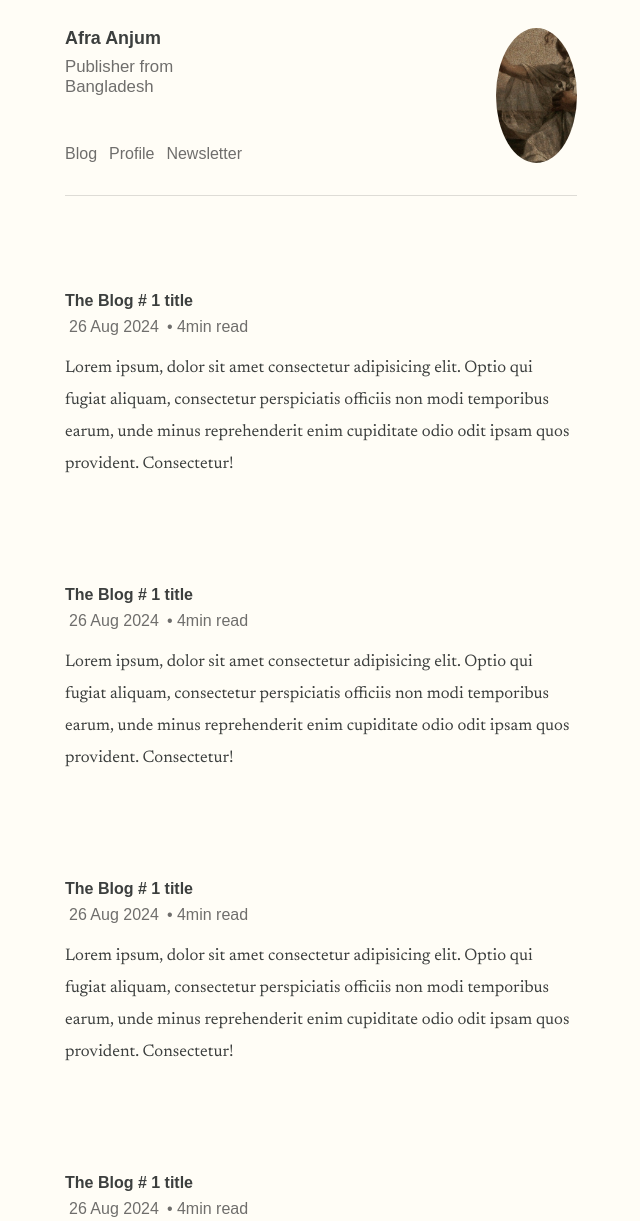
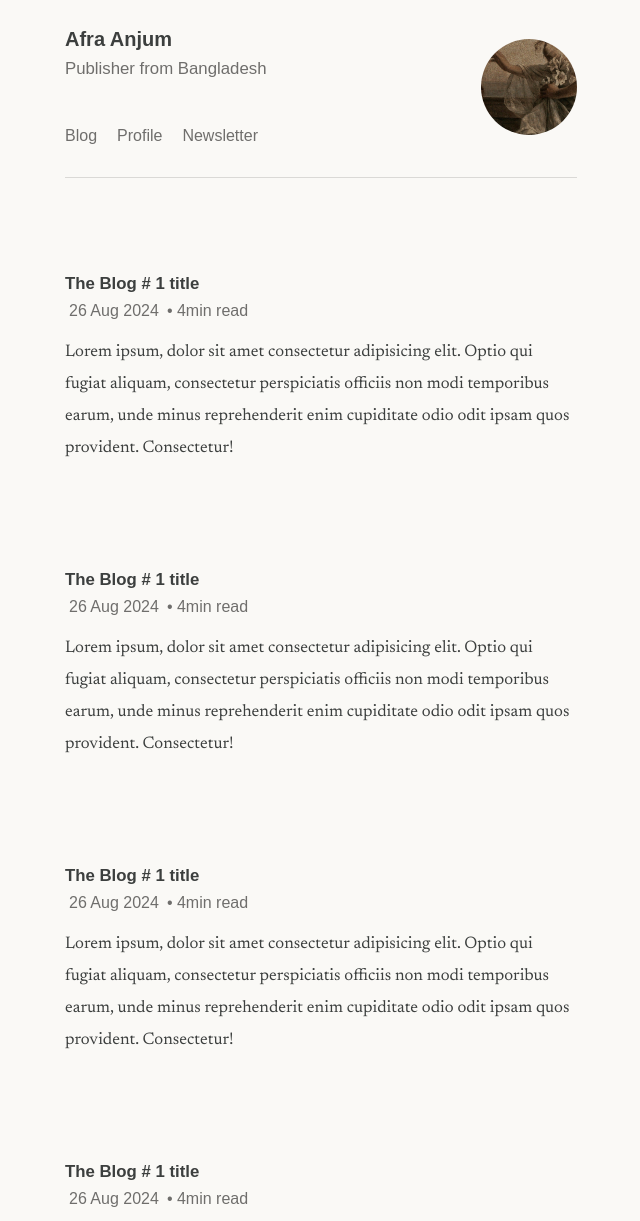
Before and after one commit to Irenity0/simple-blog-website, a plain HTML site: page index.html in a window 1280 px wide. Shown: the top 1221 px of the page, without its empty margins (319-959 px from the left). Drawn offline with Linux system fonts and the light colour scheme.

Commit message:
fixed a few errors

```diff
--- a/index.html
+++ b/index.html
@@ -27,7 +27,7 @@
     </header>
     <main>
         <div class="blog blog1">
-            <h1 class="blog-title">The Blog # 1 title</h1>
+            <h1 class="blog-title"><a href="">The Blog # 1 title</a></h1>
             <div class="info grey d-f">
                 <span class="date">26 Aug 2024</span>
                 <span class="time">• 4min read</span>
@@ -37,7 +37,7 @@
         </div>
         <br><br><br><br><br>
         <div class="blog blog1">
-            <h1 class="blog-title">The Blog # 1 title</h1>
+            <h1 class="blog-title"><a href="">The Blog # 1 title</a></h1>
             <div class="info grey d-f">
                 <span class="date">26 Aug 2024</span>
                 <span class="time">• 4min read</span>
@@ -47,7 +47,7 @@
         </div>
         <br><br><br><br><br>
         <div class="blog blog1">
-            <h1 class="blog-title">The Blog # 1 title</h1>
+            <h1 class="blog-title"><a href="">The Blog # 1 title</a></h1>
             <div class="info grey d-f">
                 <span class="date">26 Aug 2024</span>
                 <span class="time">• 4min read</span>
@@ -57,7 +57,7 @@
         </div>
         <br><br><br><br><br>
         <div class="blog blog1">
-            <h1 class="blog-title">The Blog # 1 title</h1>
+            <h1 class="blog-title"><a href="">The Blog # 1 title</a></h1>
             <div class="info grey d-f">
                 <span class="date">26 Aug 2024</span>
                 <span class="time">• 4min read</span>
@@ -67,7 +67,7 @@
         </div>
         <br><br><br><br><br>
         <div class="blog blog1">
-            <h1 class="blog-title">The Blog # 1 title</h1>
+            <h1 class="blog-title"><a href="">The Blog # 1 title</a></h1>
             <div class="info grey d-f">
                 <span class="date">26 Aug 2024</span>
                 <span class="time">• 4min read</span>
@@ -110,9 +110,9 @@
                 <h4><b>Follow Me</b></h4>
             </div>
             <div id="social-media">
-                <i class="fa-brands fa-discord"></i>
-                <i class="fa-brands fa-github"></i>
-                <i class="fa-brands fa-linkedin"></i>
+                <a id="icon" href="#"><i class="fa-brands fa-discord"></i></a>
+                <a id="icon" href="#"><i class="fa-brands fa-github"></i></a>
+                <a id="icon" href="#"><i class="fa-brands fa-linkedin"></i> </a>
             </div> <br><br><br><br><br>
         </div>
         <br>
--- a/style.css
+++ b/style.css
@@ -1,7 +1,7 @@
 @import url('https://fonts.googleapis.com/css2?family=Newsreader:ital,opsz,wght@0,6..72,200..800;1,6..72,200..800&display=swap');
 
 :root {
-    --primary: #FFFDF6;
+    --primary: #FAF9F6;
     --secondary: #6f6e6c;
     --tertiary: #3c3f3e;
 }
@@ -45,7 +45,7 @@ a:hover,
 
 .blog-title {
     font-family: sans-serif;
-    font-size: 1rem;
+    font-size: 1.05rem;
     margin-bottom: 0.5rem;
     color: var(--tertiary);
 }
@@ -63,7 +63,7 @@ header {
 }
 
 #title {
-    font-size: 1.12rem;
+    font-size: 1.25rem;
 }
 
 #subtitle {
@@ -80,6 +80,9 @@ h1 > a {
 .nav-list > ul {
     list-style: none;
     padding: 0;
+    display: flex;
+    flex-wrap: wrap; /* Allow wrapping on smaller screens */
+    gap: 0.5rem; /* Space between items */
 }
 
 .nav-list > ul >li > a {
@@ -89,15 +92,15 @@ h1 > a {
 }
 
 #img {
-    justify-content: right;
-    width: 100%;
-
+    justify-content: flex-end;
+    align-items: center; /* Vertically center the image */
+    width: 30%; /* Adjusted for better balance */
 }
 
 #img > img {
     border-radius: 50%;
-    width: 25%;
-    height: auto;
+    width: 96px; /* Fixed width for better control */
+    height: 96px; /* Maintain a square aspect ratio */
     object-fit: cover;
 }
 
@@ -180,7 +183,7 @@ button {
 
 }
 
-#social-media > i {
+#social-media > #icon {
     font-size: 1.75rem;
     margin-right: 1rem;
     color: var(--tertiary);
@@ -212,9 +215,6 @@ button {
         margin: 1.75rem auto;
     }
 
-    #img > img {
-        width: 40%;
-    }
 
 }
 
@@ -231,8 +231,4 @@ button {
         margin-bottom: 1.75rem;
     }
 
-    #img > img {
-        width: 70%;
-    }
-
 }
```
